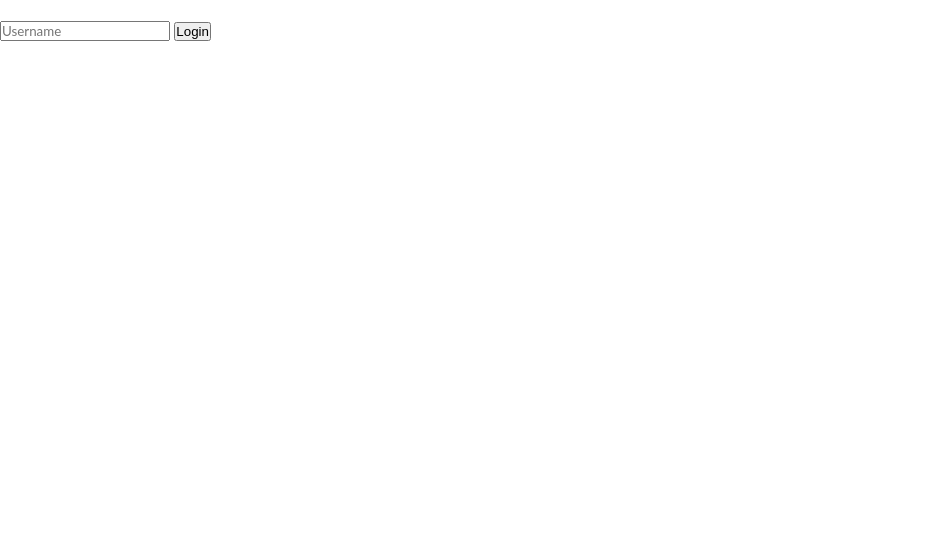
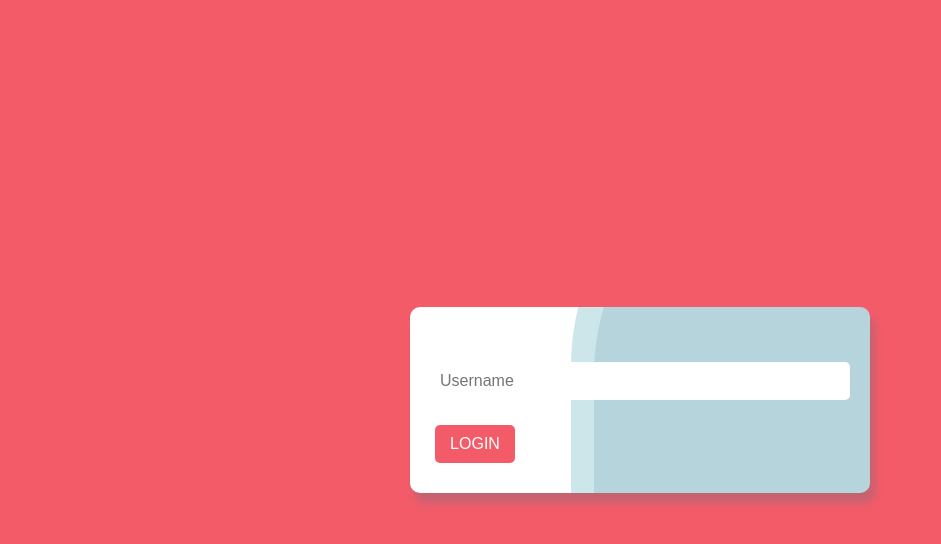
Before and after one commit to Miguel-EpicJS/simple-chat-aedt, a plain HTML site: page login.html in a window 1280 px wide. Shown: the whole page, without its empty margins (0-941 px from the left). Drawn offline with Linux system fonts and the light colour scheme.

Commit message:
Add files via upload

```diff
--- a/login.html
+++ b/login.html
@@ -1,5 +1,6 @@
 <!DOCTYPE html>
 <html lang="en">
+
 <head>
     <meta charset="UTF-8">
     <meta http-equiv="X-UA-Compatible" content="IE=edge">
@@ -7,12 +8,17 @@
     <title>Document</title>
 
     <link rel="stylesheet" href="style.css">
+    <link rel="stylesheet" href="login.css">
 </head>
+
 <body>
 
-    <input type="text" id="login" placeholder="Username">
-    <button onclick="login()">Login</button>
+    <div class="login">
+        <input type="text" placeholder="Username" id="login">
+        <button onclick="login()">Login</button>
+    </div>
 
     <script src="login.js"></script>
 </body>
+
 </html>
```
